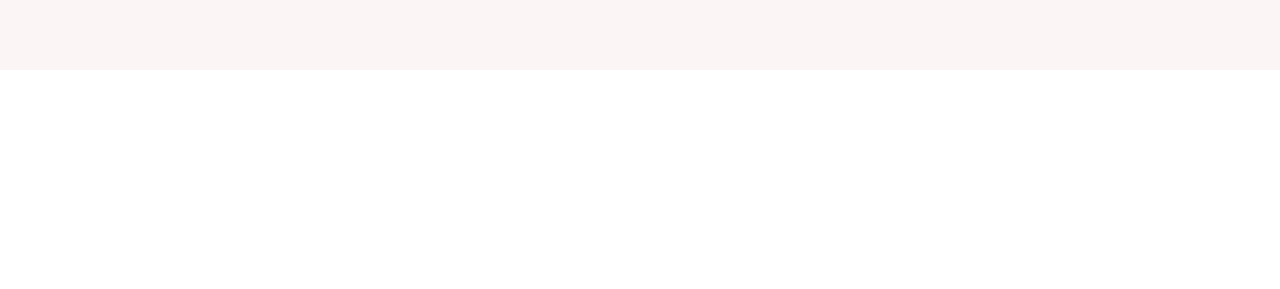
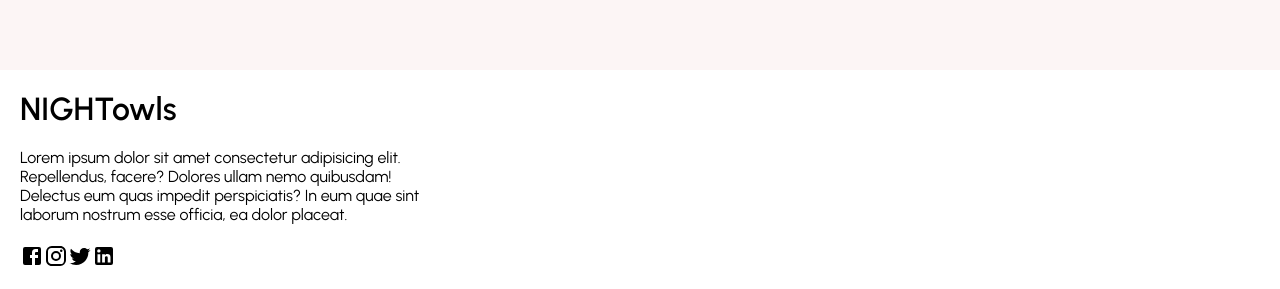
Before and after one commit to SingAyush/E-Commerce, a React (Create React App) app: page / in a window 1280 px wide. Shown: the part 2666-2955 px from the top of the page. Before the commit the page ends 2736 px from the top, so only its background shows below. Built offline with nearby package versions, Linux system fonts and the light colour scheme.

Commit message:
Footer additiion

```diff
--- a/src/Pages/Home.jsx
+++ b/src/Pages/Home.jsx
@@ -5,6 +5,7 @@ import Slider from "../components/Slider";
 import Categories from "../components/Categories";
 import Products from "../components/Products";
 import Newsletter from "../components/Newsletter";
+import Footer from "../components/Footer";
 
 const Home = () => {
   return (
@@ -15,6 +16,7 @@ const Home = () => {
       <Categories />
       <Products />
       <Newsletter />
+      <Footer />
     </div>
   );
 };
--- a/src/components/Footer.jsx
+++ b/src/components/Footer.jsx
@@ -1,3 +1,4 @@
+import { Facebook, Instagram, LinkedIn, Twitter } from "@mui/icons-material";
 import styled from "styled-components";
 
 const Container = styled.div`
@@ -5,7 +6,20 @@ const Container = styled.div`
 `;
 const Left = styled.div`
   flex: 1;
+  display: flex;
+  padding: 20px;
+  flex-direction: column;
 `;
+
+const Logo = styled.h1``;
+const Desc = styled.p`
+  margin: 20px 0px;
+`;
+const SocialContainer = styled.div`
+  display: flex;
+`;
+const SocialIcon = styled.div``;
+
 const Right = styled.div`
   flex: 1;
 `;
@@ -16,7 +30,29 @@ const Center = styled.div`
 const Footer = () => {
   return (
     <Container>
-      <Left></Left>
+      <Left>
+        <Logo>NIGHTowls</Logo>
+        <Desc>
+          Lorem ipsum dolor sit amet consectetur adipisicing elit. Repellendus,
+          facere? Dolores ullam nemo quibusdam! Delectus eum quas impedit
+          perspiciatis? In eum quae sint laborum nostrum esse officia, ea dolor
+          placeat.
+        </Desc>
+        <SocialContainer>
+          <SocialIcon>
+            <Facebook />
+          </SocialIcon>
+          <SocialIcon>
+            <Instagram />
+          </SocialIcon>
+          <SocialIcon>
+            <Twitter />
+          </SocialIcon>
+          <SocialIcon>
+            <LinkedIn />
+          </SocialIcon>
+        </SocialContainer>
+      </Left>
       <Right></Right>
       <Center></Center>
     </Container>
```
